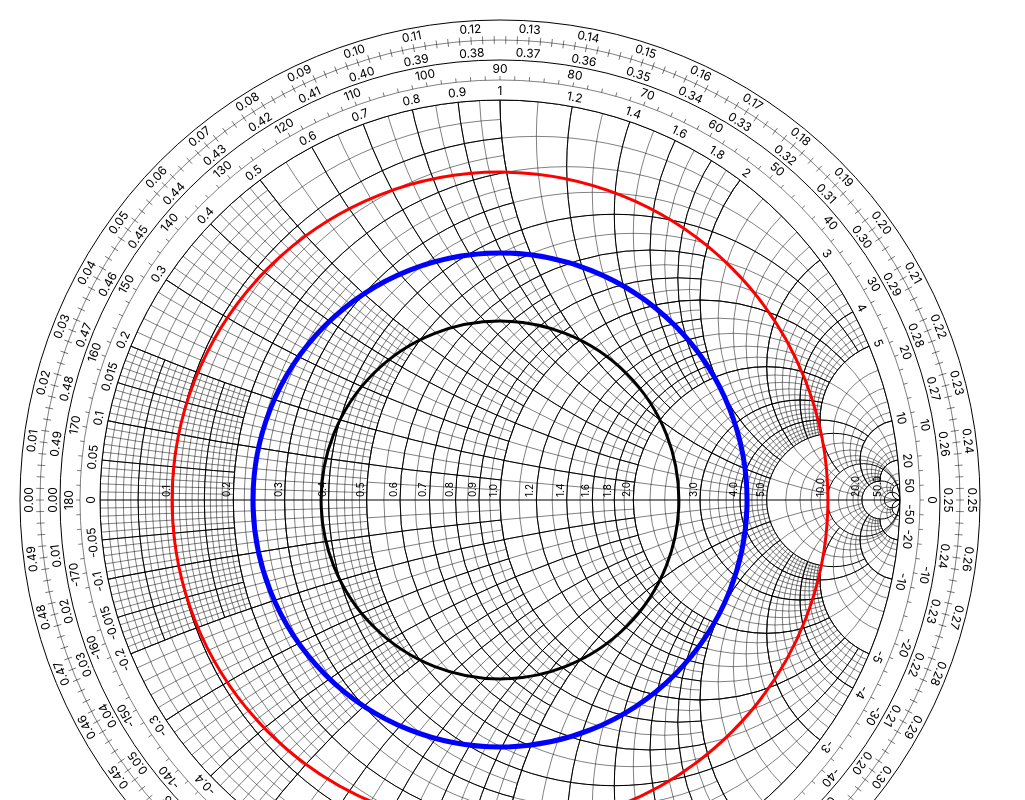
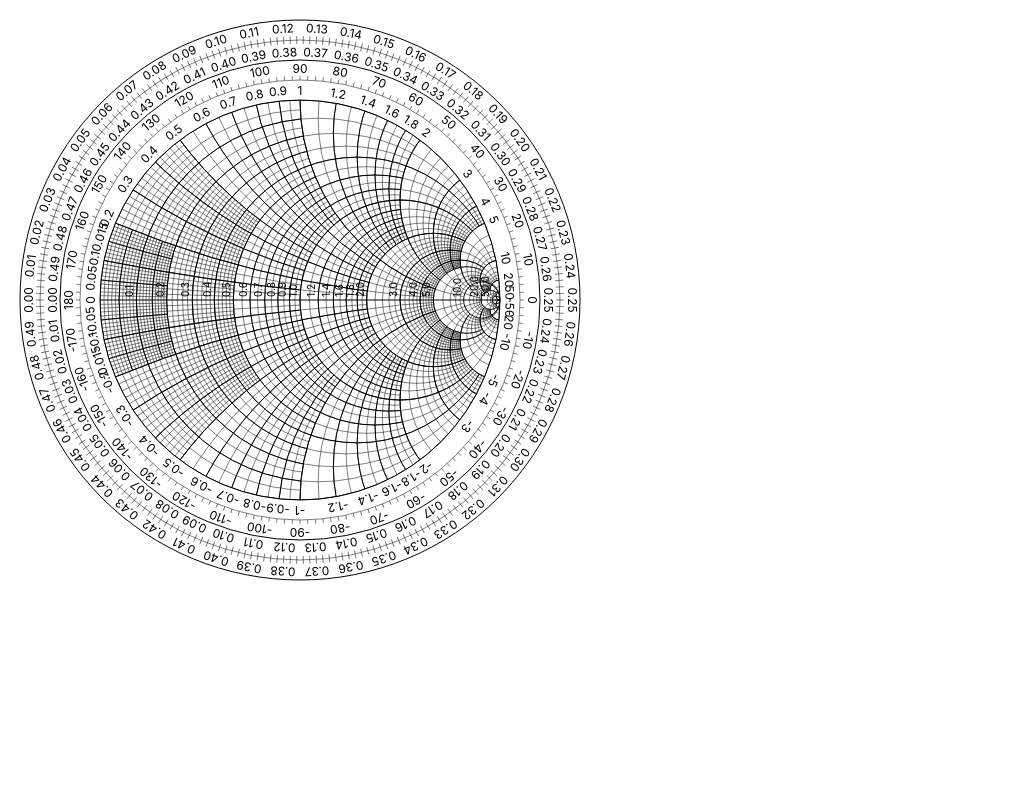
Before and after one commit to germi/vue-smith-chart, a Vue app: page / in a window 1280 px wide. Shown: the top 800 px of the page, without its empty margins (0-1025 px from the left). Built offline with nearby package versions, Linux system fonts and the light colour scheme; some icons are missing.

Commit message:
readme smith-chart options started

```diff
--- a/src/App.vue
+++ b/src/App.vue
@@ -3,7 +3,7 @@
 
     <!-- <h1>Smith Chart <small class="text-muted">by <a href="http://www.germinalcamps.com" target="_blank">Germinal Camps</a></small></h1> -->
 
-    <smith-chart>
+    <smith-chart :radius="200">
 
       <!-- <sm-point :res="0" :react="0" fill="red"></sm-point>
       <sm-point :res="1" :react="0" fill="blue"></sm-point>
@@ -55,7 +55,7 @@
         stroke="rgb(255,0,255)"
       ></sm-react-arc> -->
 
-      <sm-vswr-circle
+      <!-- <sm-vswr-circle
         :res="1"
         :react="1"
       ></sm-vswr-circle>
@@ -72,7 +72,7 @@
         :react="1"
         :show-point="false"
         stroke="red"
-      ></sm-vswr-circle>
+      ></sm-vswr-circle> -->
 
     </smith-chart>
 
--- a/src/components/smith-chart.vue
+++ b/src/components/smith-chart.vue
@@ -558,12 +558,12 @@
     </g>
 
     <!-- CENTRAL RED DOT -->
-    <sm-point
+    <!-- <sm-point
       :res="1"
       :react="0"
       fill="red"
       r="3"
-    />
+    /> -->
 
     <!-- SLOTTED COMPONENTS -->
     <slot></slot>
```
Also changed, not shown: 1 other file (tests, documents, lock files or other folders).
